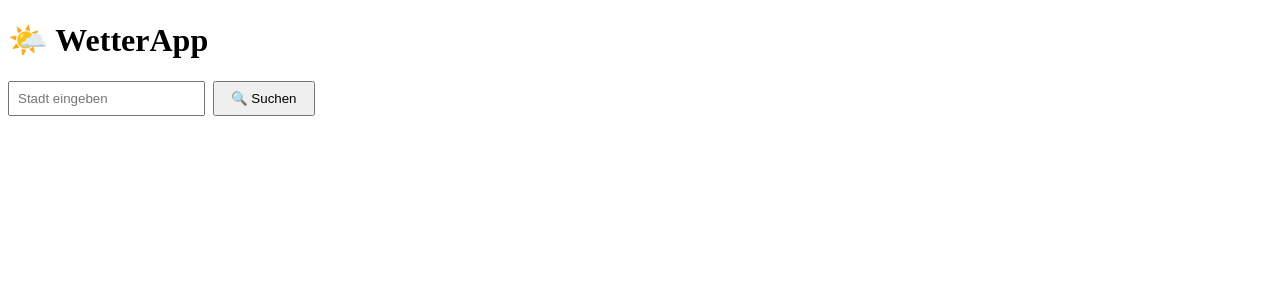
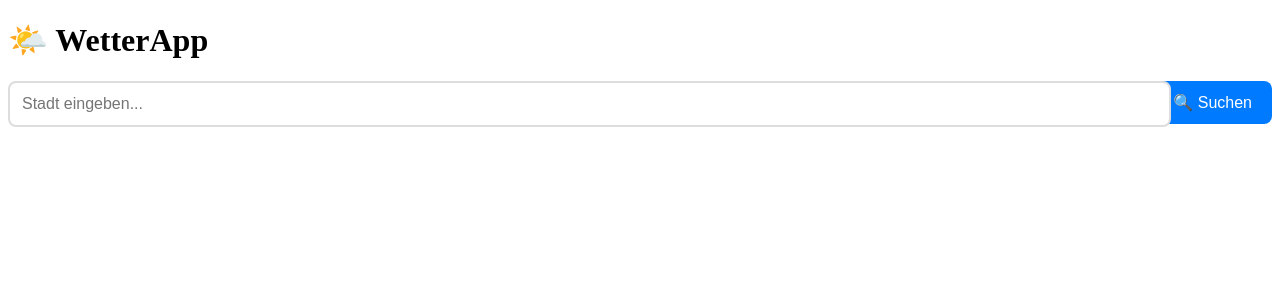
Before and after one commit to MirkanPolat/WheaterApp, an Angular app: page / in a window 1280 px wide. Shown: the top 300 px of the page. Built offline with nearby package versions, Linux system fonts and the light colour scheme.

Commit message:
Implement city autocomplete feature with suggestions; enhance search functionality and UI

```diff
--- a/src/app/app.component.html
+++ b/src/app/app.component.html
@@ -1,11 +1,40 @@
 <h1>🌤️ WetterApp</h1>
 
 <div class="search-container">
-  <input [(ngModel)]="city" placeholder="Stadt eingeben" (keyup.enter)="searchCity()">
-  <button (click)="searchCity()">🔍 Suchen</button>
+  <div class="autocomplete-wrapper">
+    <input
+      [(ngModel)]="city"
+      placeholder="Stadt eingeben..."
+      (input)="onCityInput()"
+      (keyup.enter)="searchCity()"
+      (blur)="hideSuggestions()"
+      (focus)="onCityInput()"
+      class="city-input">
+
+    <!-- Autocomplete Dropdown -->
+    <div *ngIf="showSuggestions && citySuggestions.length > 0" class="suggestions-dropdown">
+      <div
+        *ngFor="let suggestion of citySuggestions"
+        class="suggestion-item"
+        (mousedown)="selectCity(suggestion)">
+        <div class="city-name">{{ suggestion.name }}</div>
+        <div class="city-details">{{ suggestion.country }}<span *ngIf="suggestion.admin1">, {{ suggestion.admin1 }}</span></div>
+      </div>
+    </div>
+
+    <!-- Keine Ergebnisse -->
+    <div *ngIf="showSuggestions && citySuggestions.length === 0 && city.length >= 2" class="no-results">
+      Keine Städte gefunden
+    </div>
+  </div>
+
+  <button (click)="searchCity()" [disabled]="loading">
+    <span *ngIf="!loading">🔍 Suchen</span>
+    <span *ngIf="loading">⏳ Laden...</span>
+  </button>
 </div>
 
-<div *ngIf="loading">Laden...</div>
+<div *ngIf="loading" class="loading">Wetterdaten werden geladen...</div>
 <div *ngIf="error" class="error">{{ error }}</div>
 
 <div *ngIf="weatherData && !loading" class="weather-container">
@@ -31,37 +60,3 @@
     </div>
   </div>
 </div>
-
-<style>
-  .search-container {
-    margin: 20px 0;
-  }
-  input {
-    padding: 8px;
-    margin-right: 8px;
-  }
-  button {
-    padding: 8px 16px;
-  }
-  .error {
-    color: red;
-    margin: 10px 0;
-  }
-  .weather-container {
-    margin-top: 20px;
-  }
-  .forecast-list {
-    display: flex;
-    flex-wrap: wrap;
-    gap: 15px;
-  }
-  .forecast-day {
-    border: 1px solid #ddd;
-    padding: 15px;
-    border-radius: 8px;
-    min-width: 150px;
-  }
-  .date {
-    font-weight: bold;
-  }
-</style>
--- a/src/app/app.component.scss
+++ b/src/app/app.component.scss
@@ -0,0 +1,156 @@
+.search-container {
+    margin: 20px 0;
+    display: flex;
+    gap: 10px;
+    align-items: flex-start;
+  }
+
+  .autocomplete-wrapper {
+    position: relative;
+    flex: 1;
+  }
+
+  .city-input {
+    width: 100%;
+    padding: 12px;
+    border: 2px solid #ddd;
+    border-radius: 8px;
+    font-size: 16px;
+  }
+
+  .city-input:focus {
+    outline: none;
+    border-color: #007bff;
+  }
+
+  .suggestions-dropdown {
+    position: absolute;
+    top: 100%;
+    left: 0;
+    right: 0;
+    background: white;
+    border: 1px solid #ddd;
+    border-radius: 8px;
+    box-shadow: 0 4px 6px rgba(0,0,0,0.1);
+    max-height: 200px;
+    overflow-y: auto;
+    z-index: 1000;
+  }
+
+  .suggestion-item {
+    padding: 12px;
+    cursor: pointer;
+    border-bottom: 1px solid #eee;
+  }
+
+  .suggestion-item:hover {
+    background-color: #f5f5f5;
+  }
+
+  .suggestion-item:last-child {
+    border-bottom: none;
+  }
+
+  .city-name {
+    font-weight: bold;
+    color: #333;
+  }
+
+  .city-details {
+    font-size: 12px;
+    color: #666;
+    margin-top: 2px;
+  }
+
+  .no-results {
+    padding: 12px;
+    color: #666;
+    font-style: italic;
+    background: white;
+    border: 1px solid #ddd;
+    border-radius: 8px;
+    position: absolute;
+    top: 100%;
+    left: 0;
+    right: 0;
+    z-index: 1000;
+  }
+
+  button {
+    padding: 12px 20px;
+    background: #007bff;
+    color: white;
+    border: none;
+    border-radius: 8px;
+    cursor: pointer;
+    font-size: 16px;
+  }
+
+  button:hover {
+    background: #0056b3;
+  }
+
+  button:disabled {
+    background: #ccc;
+    cursor: not-allowed;
+  }
+
+  .loading {
+    text-align: center;
+    padding: 20px;
+    color: #666;
+  }
+
+  .error {
+    color: red;
+    margin: 10px 0;
+    padding: 10px;
+    background: #ffe6e6;
+    border-radius: 4px;
+  }
+
+  .weather-container {
+    margin-top: 20px;
+  }
+
+  .current-weather {
+    background: #f8f9fa;
+    padding: 20px;
+    border-radius: 8px;
+    margin-bottom: 20px;
+  }
+
+  .forecast-list {
+    display: flex;
+    flex-wrap: wrap;
+    gap: 15px;
+  }
+
+  .forecast-day {
+    border: 1px solid #ddd;
+    padding: 15px;
+    border-radius: 8px;
+    min-width: 150px;
+    background: white;
+  }
+
+  .date {
+    font-weight: bold;
+    color: #007bff;
+  }
+
+/* Responsive Design */
+@media (max-width: 768px) {
+  .search-container {
+    flex-direction: column;
+    align-items: stretch;
+  }
+
+  .forecast-list {
+    flex-direction: column;
+  }
+
+  .forecast-day {
+    min-width: auto;
+  }
+}
--- a/src/app/app.component.ts
+++ b/src/app/app.component.ts
@@ -1,13 +1,15 @@
 import { Component } from '@angular/core';
 import { CommonModule } from '@angular/common';
 import { FormsModule } from '@angular/forms';
-import { WeatherService } from './weather.service';
+import { WeatherService, CityResult } from './weather.service';
+import { debounceTime, Subject } from 'rxjs';
 
 @Component({
   selector: 'app-root',
   standalone: true,
   imports: [CommonModule, FormsModule],
   templateUrl: './app.component.html',
+  styleUrl: './app.component.scss'
 })
 export class AppComponent {
   city = '';
@@ -16,20 +18,71 @@ export class AppComponent {
   error = '';
   cityName = '';
 
-  constructor(private weather: WeatherService) {}
+  // Autocomplete
+  citySuggestions: CityResult[] = [];
+  showSuggestions = false;
+  searchSubject = new Subject<string>();
 
-  async searchCity() {
+  constructor(private weather: WeatherService) {
+    // Debounce für die Suche - wartet 300ms nach der letzten Eingabe
+    this.searchSubject.pipe(
+      debounceTime(300)
+    ).subscribe(query => {
+      this.searchCities(query);
+    });
+  }
+
+  // Wird bei jeder Eingabe aufgerufen
+  onCityInput() {
+    if (this.city.length >= 2) {
+      this.searchSubject.next(this.city);
+      this.showSuggestions = true;
+    } else {
+      this.citySuggestions = [];
+      this.showSuggestions = false;
+    }
+  }
+
+  // Städte für Autocomplete suchen
+  async searchCities(query: string) {
+    try {
+      this.citySuggestions = await this.weather.searchCities(query);
+    } catch (err) {
+      console.error('Fehler bei Städtesuche:', err);
+      this.citySuggestions = [];
+    }
+  }
+
+  // Stadt aus Vorschlagsliste auswählen
+  selectCity(cityResult: CityResult) {
+    this.city = cityResult.name;
+    this.showSuggestions = false;
+    this.citySuggestions = [];
+    this.searchCityWeather(cityResult);
+  }
+
+  // Wetter für ausgewählte Stadt abrufen
+  async searchCityWeather(cityResult?: CityResult) {
     if (!this.city.trim()) return;
 
     this.loading = true;
     this.error = '';
+    this.showSuggestions = false;
 
     try {
-      // Koordinaten der Stadt abrufen
-      const coords = await this.weather.getCoordinates(this.city);
+      let coords;
+      if (cityResult) {
+        // Koordinaten aus ausgewählter Stadt verwenden
+        coords = { latitude: cityResult.latitude, longitude: cityResult.longitude };
+        this.cityName = `${cityResult.name}, ${cityResult.country}`;
+      } else {
+        // Koordinaten der Stadt abrufen
+        coords = await this.weather.getCoordinates(this.city);
+        this.cityName = this.city;
+      }
+
       // Wetterdaten für diese Koordinaten abrufen
       this.weatherData = await this.weather.getWeather(coords.latitude, coords.longitude);
-      this.cityName = this.city;
       console.log(this.weatherData); // Zum Debuggen
     } catch (err) {
       console.error('Fehler beim Abrufen:', err);
@@ -40,9 +93,20 @@ export class AppComponent {
     }
   }
 
+  // Standard-Suche (Enter oder Button)
+  async searchCity() {
+    await this.searchCityWeather();
+  }
+
+  // Vorschläge ausblenden
+  hideSuggestions() {
+    setTimeout(() => {
+      this.showSuggestions = false;
+    }, 200); // Kurze Verzögerung, damit Klick auf Vorschlag noch funktioniert
+  }
+
   // Wettercode in lesbaren Text umwandeln
   getWeatherDescription(code: number): string {
-    // WMO Weather codes: https://open-meteo.com/en/docs
     const weatherCodes: {[key: number]: string} = {
       0: 'Klar',
       1: 'Überwiegend klar',
--- a/src/app/weather.service.ts
+++ b/src/app/weather.service.ts
@@ -1,12 +1,31 @@
 import { inject, Injectable } from '@angular/core';
 import { HttpClient } from '@angular/common/http';
 import { firstValueFrom } from 'rxjs';
+
+export interface CityResult {
+  id: number;
+  name: string;
+  country: string;
+  admin1?: string; // Bundesland/Region
+  latitude: number;
+  longitude: number;
+}
 
 @Injectable({ providedIn: 'root' })
 export class WeatherService {
   http = inject(HttpClient);
 
+  // Städte für Autocomplete suchen
+  async searchCities(query: string): Promise<CityResult[]> {
+    if (query.length < 2) return [];
 
+    const url = `https://geocoding-api.open-meteo.com/v1/search?name=${encodeURIComponent(query)}&count=10&language=de&format=json`;
+    const response = await firstValueFrom(this.http.get<any>(url));
+
+    return response.results || [];
+  }
+
+  // Stadt in Koordinaten umwandeln (Geocoding)
   async getCoordinates(city: string): Promise<{latitude: number, longitude: number}> {
     const url = `https://geocoding-api.open-meteo.com/v1/search?name=${encodeURIComponent(city)}&count=1`;
     const response = await firstValueFrom(this.http.get<any>(url));
```
